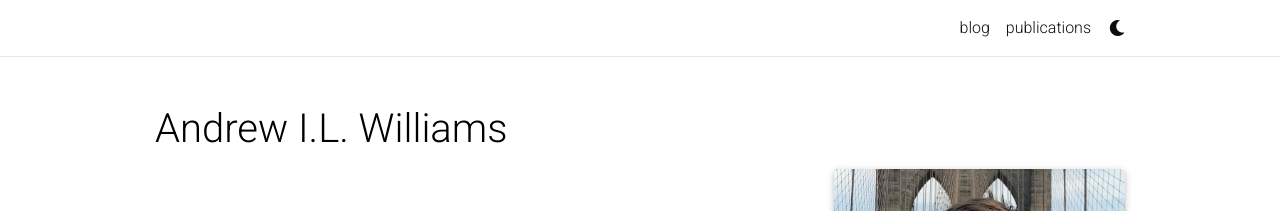
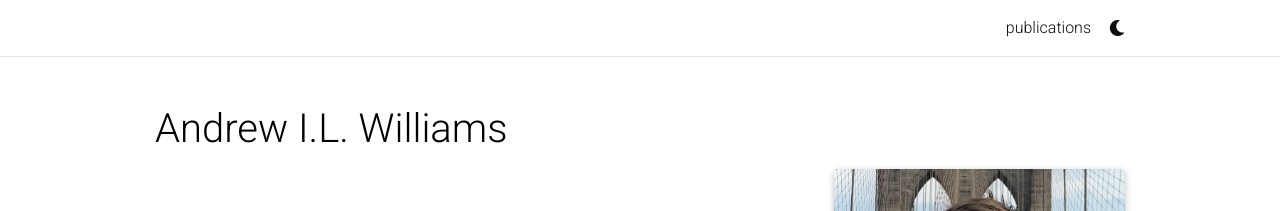
Before and after one commit to AndrewILWilliams/OLD_andrewwilliams3142.github.io, a Jekyll site: the page built from _pages/about.md, in a window 1280 px wide. Shown: the top 211 px of the page. Built offline with Jekyll 4.4.1, drawn with Linux system fonts in a browser that asks for light colours; full-size pictures stand in for the smaller copies a plugin makes; emoji names are drawn with the system emoji font; comment, search, counter and statistics services are not loaded; a style sheet for code colours, icons or effects is not loaded.

Commit message:
Update _config.yml

```diff
--- a/_config.yml
+++ b/_config.yml
@@ -108,19 +108,6 @@
 
 google_site_verification:  # your google-site-verification ID (Google Search Console)
 bing_site_verification:  # out your bing-site-verification ID (Bing Webmaster)
-
-# -----------------------------------------------------------------------------
-# Blog
-# -----------------------------------------------------------------------------
-
-blog_name: al-folio # blog_name will be displayed in your blog page
-blog_nav_title: blog # your blog must have a title for it to be displayed in the nav bar
-blog_description: a simple whitespace theme for academics
-permalink: /blog/:year/:title/
-
-# Pagination
-pagination:
-  enabled: true
 
 # Giscus comments (RECOMMENDED)
 # Follow instructions on https://giscus.app/ to setup for your repo to fill out
```
